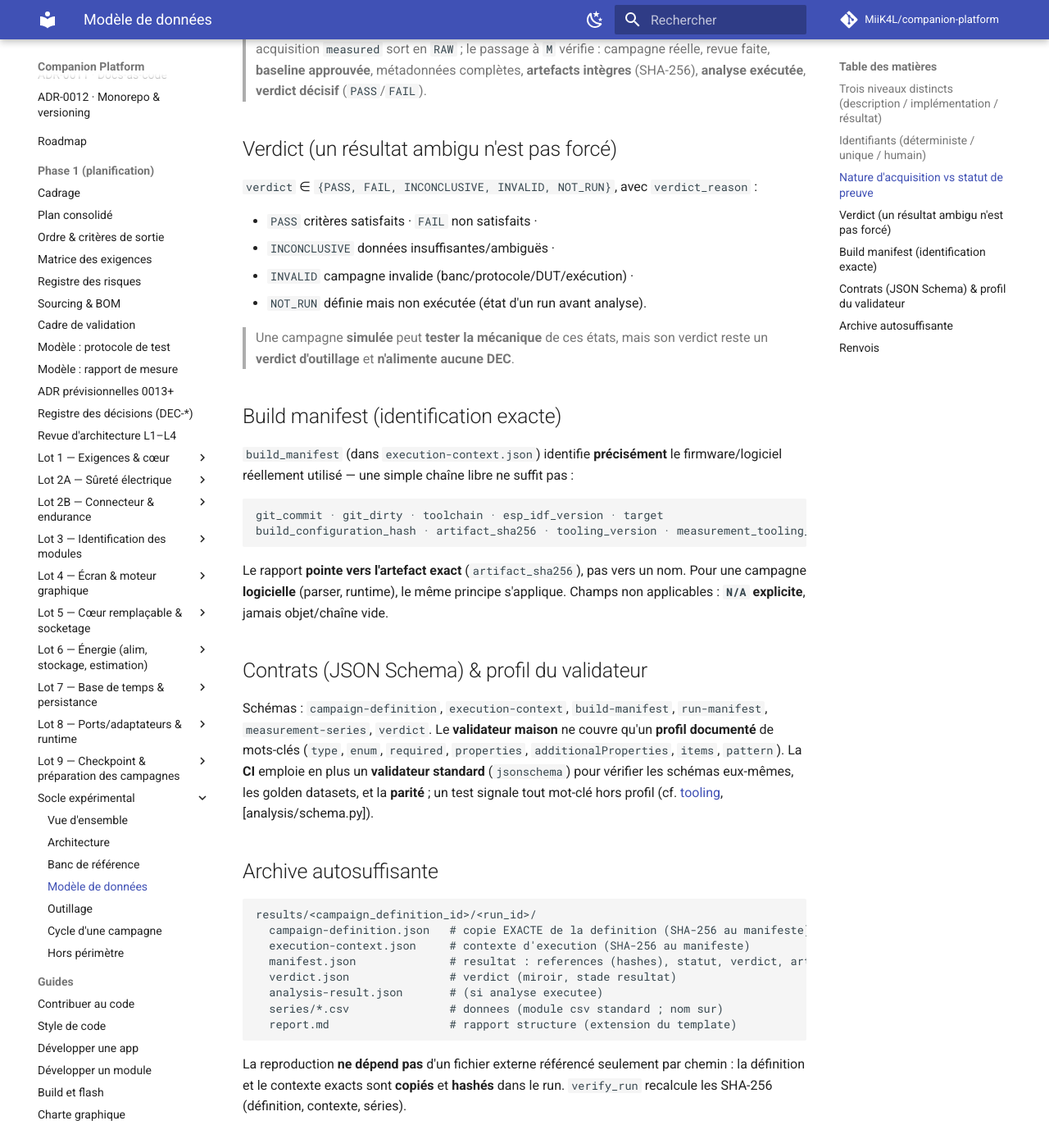
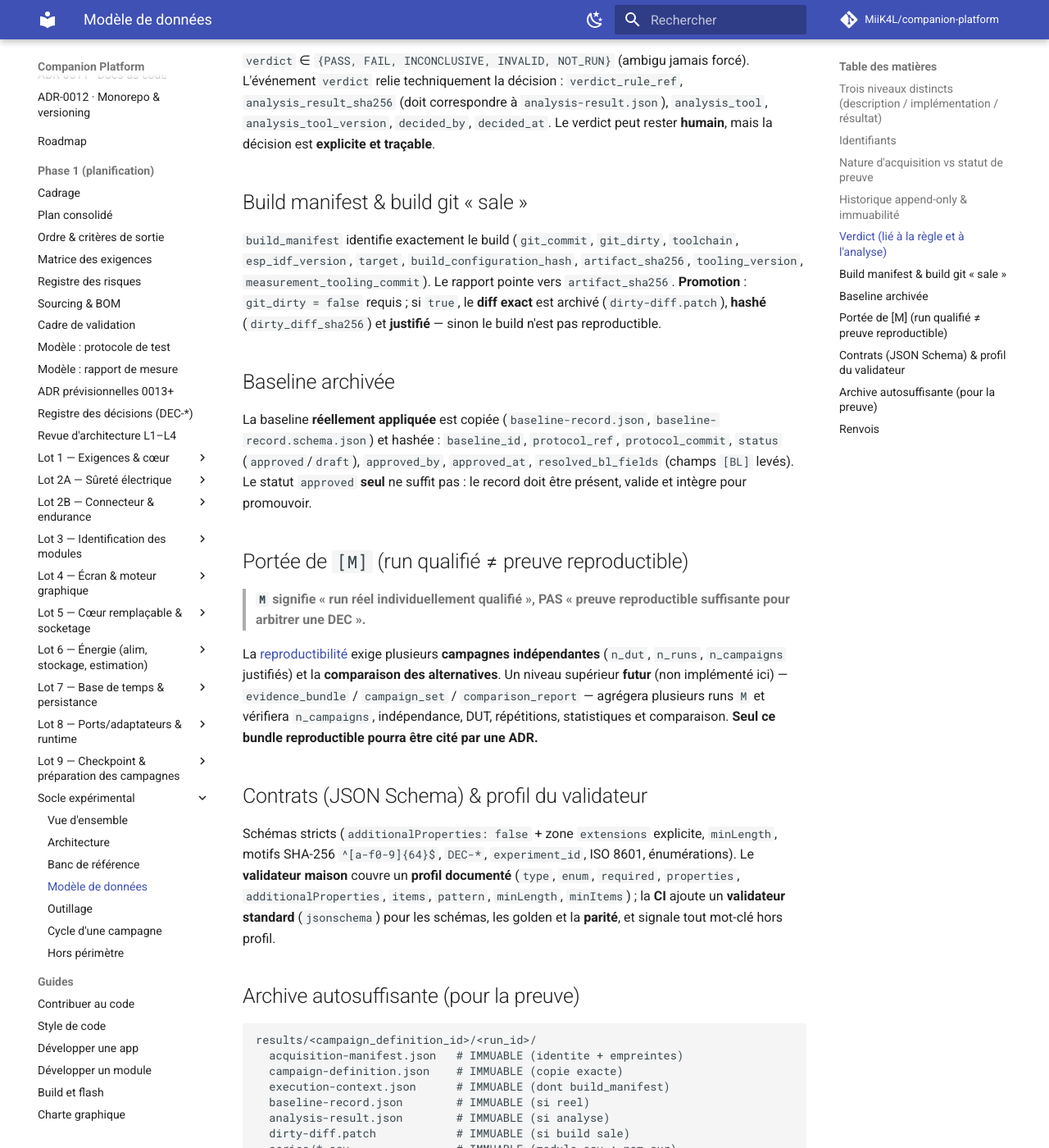
Before and after one commit to MiiK4L/companion-platform, an MkDocs documentation site: the page built from docs/phase-1/experiment-platform/measurement-data-model.md, in a window 1280 px wide and 1400 px high, scrolled down 1733 px. Shown: the whole window at 82% size. Built offline with MkDocs 1.6.1 and Material for MkDocs 9.7.7, drawn with Linux system fonts in a browser that asks for light colours; comment, search, counter and statistics services are not loaded; some of the changed text lies outside the part shown.

Commit message:
docs(experiment-platform): historique append-only, verrou et portée de M
- measurement-data-model & campaign-workflow : historique append-only
  chaine, verrou a M, revue/promotion tracees, verdict lie a l'analyse,
  baseline archivee, build sale, portee de M (run qualifie vs bundle
  reproductible futur), archive autosuffisante pour la preuve.
- architecture : section historique append-only & integrite (verify_run).
- README : [M] = run qualifie, agregat citable par ADR = evidence_bundle
  futur.

````diff
--- a/docs/phase-1/experiment-platform/measurement-data-model.md
+++ b/docs/phase-1/experiment-platform/measurement-data-model.md
@@ -6,110 +6,131 @@
 
 # Modèle de données de mesure
 
-> **Statut : Proposé.** Décrit **formats, schémas et métadonnées** — **indépendamment
-> de l'implémentation**. Les contrats sont des fichiers **JSON Schema**
-> (`tools/measurement/schemas/`), lisibles et validables par tout outil. L'outillage
-> Python n'en est qu'un consommateur ; le modèle **ne dépend d'aucun framework de test**.
+> **Statut : Proposé.** Décrit **formats, schémas et métadonnées** —
+> indépendamment de l'implémentation. Les contrats sont des **JSON Schema**
+> (`tools/measurement/schemas/`). Le résultat est **immuable et vérifiable** :
+> transitions et verdicts vivent dans un **historique append-only**.
 
 ## Trois niveaux distincts (description / implémentation / résultat)
 
-Le modèle **sépare** trois choses reliées par identifiants et hashes, jamais
-confondues dans un seul objet (voir [campaign-workflow](campaign-workflow.md)) :
+| Niveau | Objet(s) | Propriété |
+|--------|----------|-----------|
+| **Description** | `campaign-definition.json` (question, `verdict_rule`, protocole, DUT visé, acquisition) | lisible, contrôlable, **baselinable** |
+| **Implémentation** | `execution-context.json` (dont `build_manifest`), `baseline-record.json` | peut évoluer ; **identifie exactement** le build |
+| **Résultat** | `acquisition-manifest.json`, `series/*.csv`, `analysis-result.json`, `evidence-events/*`, `evidence-state.json`, `report.md` | **immuable et traçable** |
 
-| Niveau | Objet | Contenu | Propriété |
-|--------|-------|---------|-----------|
-| **Description** | `campaign-definition.json` | question, observation attendue, `verdict_rule`, protocole, DUT visé, acquisition | lisible, contrôlable humainement, **baselinable** |
-| **Implémentation** | `execution-context.json` (dont `build_manifest`) | banc, instrument réel, build, fixture, conditions, étalonnage | peut évoluer |
-| **Résultat** | `manifest.json`, `series/*.csv`, `analysis-result.json`, `verdict.json`, `report.md` | données, analyse, verdict, rapport | **immuable et traçable** |
+Reliés par identifiants et hashes, jamais fondus en un seul objet.
 
-## Identifiants (déterministe / unique / humain)
+## Identifiants
 
 | Identifiant | Nature | Rôle |
 |-------------|--------|------|
-| **`experiment_id`** | **humain, traçable** (`^[A-Za-z0-9][A-Za-z0-9_-]*$`, ex. `EXP-L2-INRUSH-001`) | relie protocole ↔ définition ↔ script/fixture ↔ dataset ↔ rapport |
-| **`campaign_definition_id`** | **déterministe** (SHA-256 de la définition canonique) | identifie la **définition** ; seed de la simulation |
-| **`run_id`** | **unique** par exécution (volatil) | identifie un **run** |
-
-`run_id` et `experiment_id` sont validés (format sûr, sans séparateur de chemin).
-`run_id` et les horodatages sont **volatils** : isolés et exclus des comparaisons
-de déterminisme.
+| **`experiment_id`** | humain (`EXP-…`) | relie protocole ↔ définition ↔ script/fixture ↔ dataset ↔ rapport |
+| **`campaign_definition_id`** | déterministe (SHA-256 de la définition) | identité de la définition ; seed de la simulation |
+| **`run_id`** | unique (volatil) | identité d'un run |
 
 ## Nature d'acquisition vs statut de preuve
 
-Deux axes **distincts** — une acquisition réelle **ne devient pas** automatiquement
-une preuve :
+- **`acquisition_nature`** : `measured` / `simulated` — déclarée **explicitement** par le driver.
+- **`evidence_status`** : `RAW` → `REVIEWED` → `M` (réel) ; `S` (simulé, terminal).
 
-- **`acquisition_nature`** : `measured` (instrument réel) ou `simulated`. Déclarée
-  **explicitement** par chaque driver (aucun défaut).
-- **`evidence_status`** : cycle de vie de la preuve.
+Une acquisition **réelle** sort en `RAW`. Le passage à `M` est une **promotion
+contrôlée** (voir [cycle d'une campagne](campaign-workflow.md)). **Simulé = `S`,
+jamais `M`.**
 
-| `evidence_status` | Signification | Transition |
-|-------------------|---------------|-----------|
-| `RAW` | acquisition réelle **brute** (sortie par défaut du réel) | → `REVIEWED` par revue |
-| `REVIEWED` | relu/validé par le cadre | → `M` par promotion contrôlée |
-| `M` | **preuve mesurée** qualifiée | opération explicite `promote_to_measured` |
-| `S` | **simulé** (outillage) — **terminal** | jamais promu |
+## Historique append-only & immuabilité
 
-> **Garde-fou (encodé)** : une acquisition `simulated` sort en `S` et **ne peut
-> jamais** devenir `M`. Une acquisition `measured` sort en `RAW` ; le passage à `M`
-> vérifie : campagne réelle, revue faite, **baseline approuvée**, métadonnées
-> complètes, **artefacts intègres** (SHA-256), **analyse exécutée**, **verdict
-> décisif** (`PASS`/`FAIL`).
-
-## Verdict (un résultat ambigu n'est pas forcé)
-
-`verdict` ∈ `{PASS, FAIL, INCONCLUSIVE, INVALID, NOT_RUN}`, avec `verdict_reason` :
-
-- `PASS` critères satisfaits · `FAIL` non satisfaits ·
-- `INCONCLUSIVE` données insuffisantes/ambiguës ·
-- `INVALID` campagne invalide (banc/protocole/DUT/exécution) ·
-- `NOT_RUN` définie mais non exécutée (état d'un run avant analyse).
-
-> Une campagne **simulée** peut **tester la mécanique** de ces états, mais son
-> verdict reste un **verdict d'outillage** et **n'alimente aucune DEC**.
-
-## Build manifest (identification exacte)
-
-`build_manifest` (dans `execution-context.json`) identifie **précisément** le
-firmware/logiciel réellement utilisé — une simple chaîne libre ne suffit pas :
+Les transitions et verdicts sont des **événements immuables** :
 
 ```text
-git_commit · git_dirty · toolchain · esp_idf_version · target
-build_configuration_hash · artifact_sha256 · tooling_version · measurement_tooling_commit
+evidence-events/
+  0001-acquisition.json
+  0002-verdict.json
+  0003-review.json
+  0004-promotion.json
 ```
 
-Le rapport **pointe vers l'artefact exact** (`artifact_sha256`), pas vers un nom.
-Pour une campagne **logicielle** (parser, runtime), le même principe s'applique.
-Champs non applicables : **`N/A` explicite**, jamais objet/chaîne vide.
+Chaque événement (`evidence-event.schema.json`) porte : `event_id`, `event_type`,
+`from_status`, `to_status`, `actor`, `timestamp` (ISO 8601), `reason`, `inputs`
+(noms + SHA-256), `previous_event_sha256` (**chaînage**), `details` (zone
+d'extension typée). L'`acquisition-manifest.json` est **immuable** ;
+`evidence-state.json` (statut/verdict/`locked`) et `archive-index.json` (index des
+empreintes) sont des **vues dérivées**.
+
+> **Verrou à `M`** : une fois `evidence_status = M`, le run est **verrouillé** —
+> plus de verdict, d'analyse, de contexte ni de réécriture. Toute correction
+> produit un **nouveau run**.
+
+## Verdict (lié à la règle et à l'analyse)
+
+`verdict` ∈ `{PASS, FAIL, INCONCLUSIVE, INVALID, NOT_RUN}` (ambigu jamais forcé).
+L'événement `verdict` relie techniquement la décision : `verdict_rule_ref`,
+`analysis_result_sha256` (doit correspondre à `analysis-result.json`),
+`analysis_tool`, `analysis_tool_version`, `decided_by`, `decided_at`. Le verdict
+peut rester **humain**, mais la décision est **explicite et traçable**.
+
+## Build manifest & build git « sale »
+
+`build_manifest` identifie exactement le build (`git_commit`, `git_dirty`,
+`toolchain`, `esp_idf_version`, `target`, `build_configuration_hash`,
+`artifact_sha256`, `tooling_version`, `measurement_tooling_commit`). Le rapport
+pointe vers `artifact_sha256`. **Promotion** : `git_dirty = false` requis ; si
+`true`, le **diff exact** est archivé (`dirty-diff.patch`), **hashé**
+(`dirty_diff_sha256`) et **justifié** — sinon le build n'est pas reproductible.
+
+## Baseline archivée
+
+La baseline **réellement appliquée** est copiée (`baseline-record.json`,
+`baseline-record.schema.json`) et hashée : `baseline_id`, `protocol_ref`,
+`protocol_commit`, `status` (`approved`/`draft`), `approved_by`, `approved_at`,
+`resolved_bl_fields` (champs `[BL]` levés). Le statut `approved` **seul** ne
+suffit pas : le record doit être présent, valide et intègre pour promouvoir.
+
+## Portée de `[M]` (run qualifié ≠ preuve reproductible)
+
+> **`M` signifie « run réel individuellement qualifié », PAS « preuve
+> reproductible suffisante pour arbitrer une DEC ».**
+
+La [reproductibilité](../validation-framework.md) exige plusieurs **campagnes
+indépendantes** (`n_dut`, `n_runs`, `n_campaigns` justifiés) et la **comparaison
+des alternatives**. Un niveau supérieur **futur** (non implémenté ici) —
+`evidence_bundle` / `campaign_set` / `comparison_report` — agrégera plusieurs runs
+`M` et vérifiera `n_campaigns`, indépendance, DUT, répétitions, statistiques et
+comparaison. **Seul ce bundle reproductible pourra être cité par une ADR.**
 
 ## Contrats (JSON Schema) & profil du validateur
 
-Schémas : `campaign-definition`, `execution-context`, `build-manifest`,
-`run-manifest`, `measurement-series`, `verdict`. Le **validateur maison** ne
-couvre qu'un **profil documenté** de mots-clés (`type`, `enum`, `required`,
-`properties`, `additionalProperties`, `items`, `pattern`). La **CI** emploie en
-plus un **validateur standard** (`jsonschema`) pour vérifier les schémas
-eux-mêmes, les golden datasets, et la **parité** ; un test signale tout mot-clé
-hors profil (cf. [tooling](tooling.md), [analysis/schema.py]).
+Schémas stricts (`additionalProperties: false` + zone `extensions` explicite,
+`minLength`, motifs SHA-256 `^[a-f0-9]{64}$`, `DEC-*`, `experiment_id`, ISO 8601,
+énumérations). Le **validateur maison** couvre un **profil documenté** (`type`,
+`enum`, `required`, `properties`, `additionalProperties`, `items`, `pattern`,
+`minLength`, `minItems`) ; la **CI** ajoute un **validateur standard**
+(`jsonschema`) pour les schémas, les golden et la **parité**, et signale tout
+mot-clé hors profil.
 
-## Archive autosuffisante
+## Archive autosuffisante (pour la preuve)
 
 ```text
 results/<campaign_definition_id>/<run_id>/
-  campaign-definition.json   # copie EXACTE de la definition (SHA-256 au manifeste)
-  execution-context.json     # contexte d'execution (SHA-256 au manifeste)
-  manifest.json              # resultat : references (hashes), statut, verdict, artefacts
-  verdict.json               # verdict (miroir, stade resultat)
-  analysis-result.json       # (si analyse executee)
-  series/*.csv               # donnees (module csv standard ; nom sur)
-  report.md                  # rapport structure (extension du template)
+  acquisition-manifest.json   # IMMUABLE (identite + empreintes)
+  campaign-definition.json    # IMMUABLE (copie exacte)
+  execution-context.json      # IMMUABLE (dont build_manifest)
+  baseline-record.json        # IMMUABLE (si reel)
+  analysis-result.json        # IMMUABLE (si analyse)
+  dirty-diff.patch            # IMMUABLE (si build sale)
+  series/*.csv                # IMMUABLE (module csv ; nom sur)
+  evidence-events/*.json      # IMMUABLE, append-only, chaine
+  archive-index.json          # vue derivee (empreintes de tout l'immuable)
+  evidence-state.json         # vue derivee (statut, verdict, locked)
+  report.md                   # vue derivee
 ```
 
-La reproduction **ne dépend pas** d'un fichier externe référencé seulement par
-chemin : la définition et le contexte exacts sont **copiés** et **hashés** dans le
-run. `verify_run` recalcule les SHA-256 (définition, contexte, séries).
+L'archive est **autosuffisante pour la preuve** : définition, contexte, baseline,
+séries, analyse, verdicts et **transitions** sont tous **copiés/hashés** dans le
+run. `verify_run` recalcule **toutes** les empreintes, valide **tous** les schémas
+et vérifie la **chaîne d'événements**.
 
 ## Renvois
 
 - [Architecture](architecture.md) · [Outillage](tooling.md) · [Cycle d'une campagne](campaign-workflow.md)
-- [Cadre de validation §1/§3](../validation-framework.md) · [Modèle de rapport](../templates/measurement-report-template.md)
+- [Cadre de validation §1/§3/§4](../validation-framework.md) · [Modèle de rapport](../templates/measurement-report-template.md)
````
Also changed, not shown: docs/phase-1/experiment-platform/README.md (+1 -1 lines), docs/phase-1/experiment-platform/architecture.md (+10 -0 lines), docs/phase-1/experiment-platform/campaign-workflow.md (+56 -59 lines).
